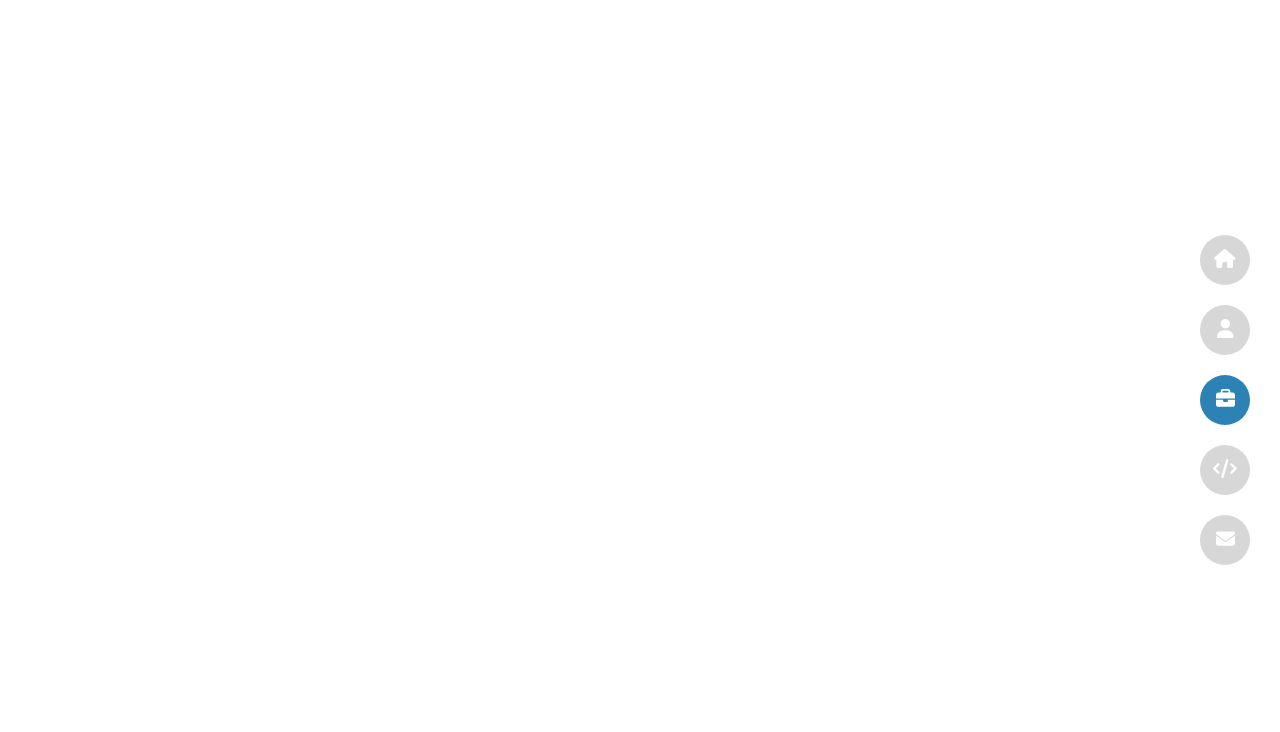
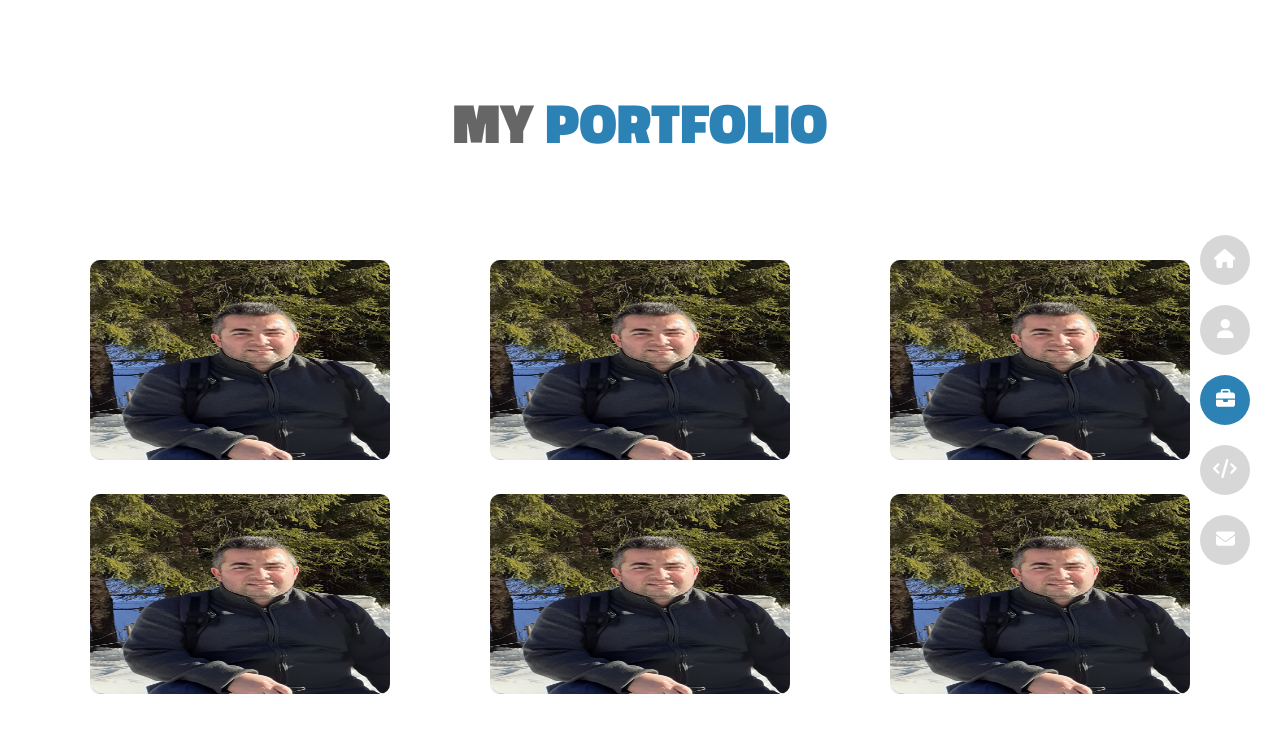
Before and after one commit to Arnaud-Lyard/portfolio, a Vue app in the folder app/: page /portfolio in a window 1280 px wide. Shown: the top 732 px of the page. Built offline with nearby package versions, Linux system fonts and the light colour scheme.

Commit message:
✨ page portfolio

```diff
--- a/app/src/assets/css/style.css
+++ b/app/src/assets/css/style.css
@@ -21,3 +21,11 @@ body {
   font-display: auto;
   src: url("../fonts/TitilliumWeb-Bold.ttf");
 }
+
+@font-face {
+  font-family: "Titillium Web Regular";
+  font-weight: 300;
+  font-style: normal;
+  font-display: auto;
+  src: url("../fonts/TitilliumWeb-Regular.ttf");
+}
--- a/app/src/pages/Portfolio.vue
+++ b/app/src/pages/Portfolio.vue
@@ -1,3 +1,187 @@
-<template></template>
+<template>
+  <div class="portfolio__title-section">
+    <h1 class="portfolio__title-section__title">
+      My <span class="portfolio__title-section__subtitle">Portfolio</span>
+    </h1>
+  </div>
+  <div class="portfolio-container-main">
+    <div class="portfolio-container-gallery">
+      <div class="portfolio-container-gallery__wrapper">
+        <div class="portfolio-container-gallery__element">
+          <img
+            class="portfolio-container-gallery__image"
+            src="../assets/images/Arnaud.jpg"
+            alt=""
+          />
+          <div class="portfolio-container-gallery__image---hover">
+            <span class="portfolio-container-gallery__image-title">Arnaud</span>
+          </div>
+        </div>
+      </div>
+      <div class="portfolio-container-gallery__wrapper">
+        <div class="portfolio-container-gallery__element">
+          <img
+            class="portfolio-container-gallery__image"
+            src="../assets/images/Arnaud.jpg"
+            alt=""
+          />
+          <div class="portfolio-container-gallery__image---hover">
+            <span class="portfolio-container-gallery__image-title">Arnaud</span>
+          </div>
+        </div>
+      </div>
+      <div class="portfolio-container-gallery__wrapper">
+        <div class="portfolio-container-gallery__element">
+          <img
+            class="portfolio-container-gallery__image"
+            src="../assets/images/Arnaud.jpg"
+            alt=""
+          />
+          <div class="portfolio-container-gallery__image---hover">
+            <span class="portfolio-container-gallery__image-title">Arnaud</span>
+          </div>
+        </div>
+      </div>
+      <div class="portfolio-container-gallery__wrapper">
+        <div class="portfolio-container-gallery__element">
+          <img
+            class="portfolio-container-gallery__image"
+            src="../assets/images/Arnaud.jpg"
+            alt=""
+          />
+          <div class="portfolio-container-gallery__image---hover">
+            <span class="portfolio-container-gallery__image-title">Arnaud</span>
+          </div>
+        </div>
+      </div>
+      <div class="portfolio-container-gallery__wrapper">
+        <div class="portfolio-container-gallery__element">
+          <img
+            class="portfolio-container-gallery__image"
+            src="../assets/images/Arnaud.jpg"
+            alt=""
+          />
+          <div class="portfolio-container-gallery__image---hover">
+            <span class="portfolio-container-gallery__image-title">Arnaud</span>
+          </div>
+        </div>
+      </div>
+      <div class="portfolio-container-gallery__wrapper">
+        <div class="portfolio-container-gallery__element">
+          <img
+            class="portfolio-container-gallery__image"
+            src="../assets/images/Arnaud.jpg"
+            alt=""
+          />
+          <div class="portfolio-container-gallery__image---hover">
+            <span class="portfolio-container-gallery__image-title">Arnaud</span>
+          </div>
+        </div>
+      </div>
+    </div>
+  </div>
+</template>
 <script lang="ts"></script>
-<style scoped></style>
+<style scoped>
+.portfolio__title-section {
+  display: flex;
+  justify-content: center;
+  padding: 80px 0;
+}
+.portfolio__title-section__title {
+  color: #666;
+  font-size: 56px;
+  font-weight: 900;
+  text-transform: uppercase;
+  margin: 0;
+  font-family: "Titillium Web Black", sans-serif;
+}
+.portfolio__title-section__subtitle {
+  color: #2d82b5;
+  font-size: 56px;
+  font-weight: 900;
+  text-transform: uppercase;
+  font-family: "Titillium Web Black", sans-serif;
+}
+.portfolio-container-gallery {
+  display: grid;
+  grid-template-columns: repeat(3, 1fr);
+  max-width: 1200px;
+  margin-right: auto;
+  margin-left: auto;
+  padding-bottom: 70px;
+}
+@media (max-width: 1250px) {
+  .portfolio-container-gallery {
+    grid-template-columns: repeat(2, 1fr);
+    max-width: 800px;
+  }
+}
+@media (max-width: 850px) {
+  .portfolio-container-gallery {
+    grid-template-columns: repeat(1, 1fr);
+  }
+}
+.portfolio-container-gallery__element {
+  position: relative;
+}
+.portfolio-container-gallery__image {
+  width: 300px;
+  height: 200px;
+  padding: 15px;
+  cursor: pointer;
+  transition: 0.3s;
+  border-radius: 25px;
+}
+.portfolio-container-gallery__image---hover {
+  position: absolute;
+  top: 15px;
+  left: 15px;
+  background-color: #2d82b5;
+  width: 300px;
+  height: 200px;
+  cursor: pointer;
+  transition: 0.3s;
+  border-radius: 10px;
+  opacity: 0;
+}
+@media (max-width: 1250px) {
+  .portfolio-container-gallery__image {
+    width: 375px;
+    height: 250px;
+  }
+  .portfolio-container-gallery__image---hover {
+    width: 375px;
+    height: 250px;
+  }
+}
+.portfolio-container-gallery__image---hover:hover {
+  opacity: 1;
+}
+
+.portfolio-container-gallery__image-title {
+  margin: 0;
+  text-transform: uppercase;
+  color: #fff;
+  font-size: 18px;
+  position: absolute;
+  left: 0;
+  top: 50%;
+  text-align: center;
+  width: 100%;
+  transition: 0.5s;
+  opacity: 0;
+  font-family: "Titillium Web Regular", sans-serif;
+  font-weight: 600;
+}
+
+.portfolio-container-gallery__image---hover:hover
+  .portfolio-container-gallery__image-title {
+  transform: translateY(-50%);
+  opacity: 1;
+}
+.portfolio-container-gallery__wrapper {
+  display: flex;
+  justify-content: center;
+}
+</style>
```
